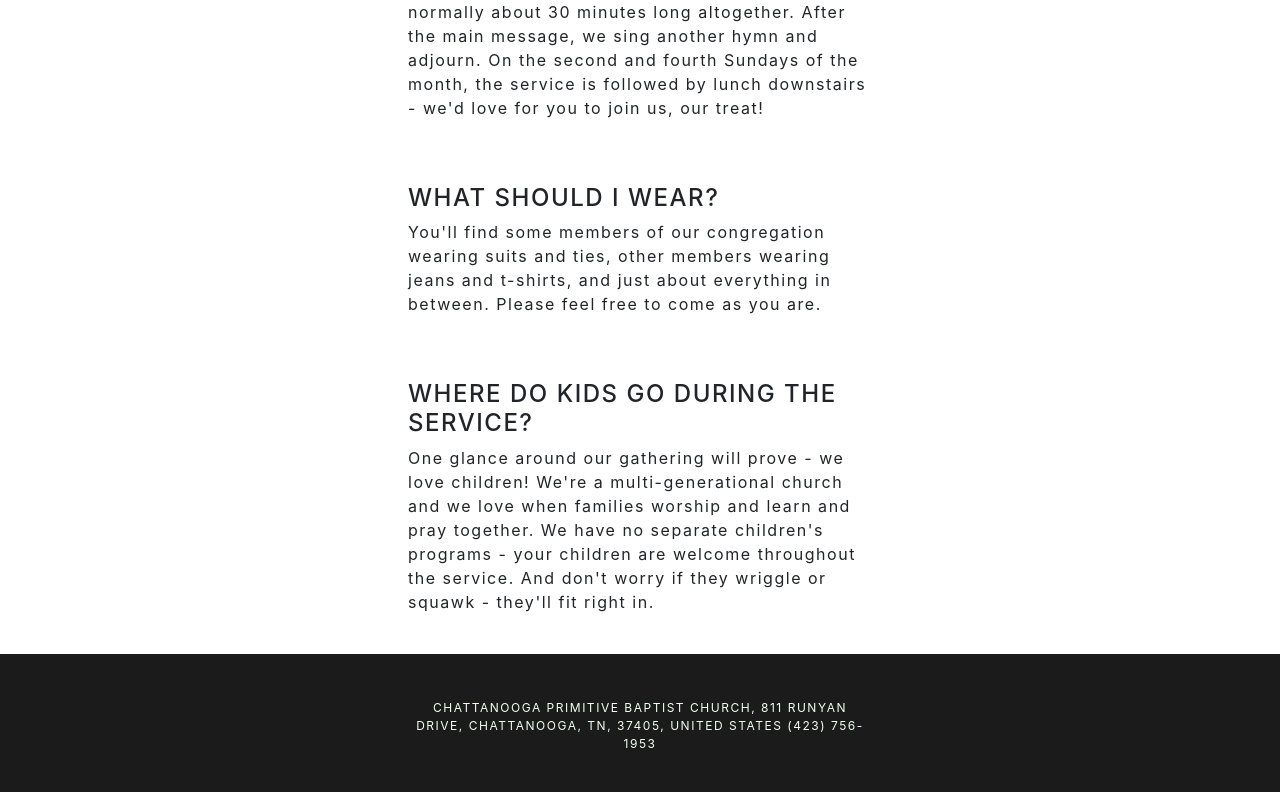
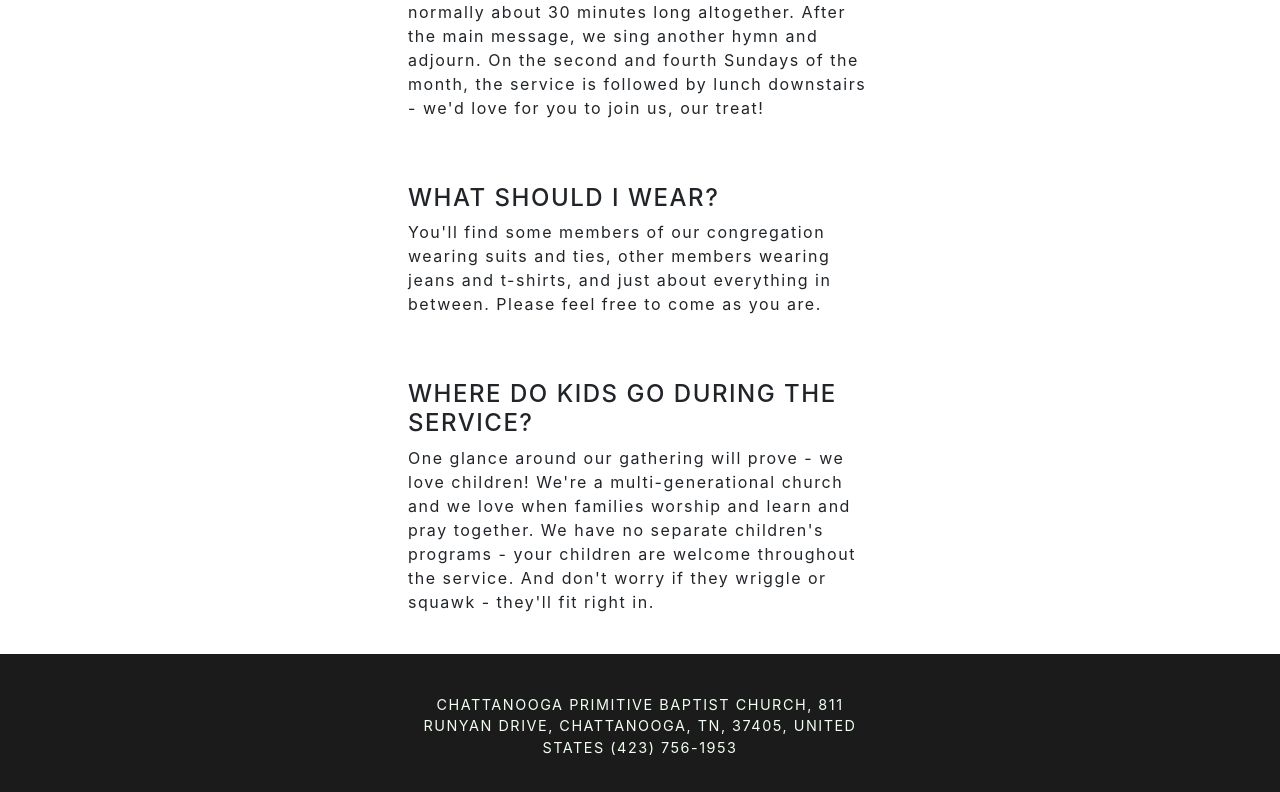
Before and after one commit to JackSkiles/C_v1, a React (Create React App) app: page /services in a window 1280 px wide. Shown: the part 1114-1906 px from the top of the page. Built offline with nearby package versions, Linux system fonts and the light colour scheme; what react-google-maps would draw is missing.

Commit message:
more css

```diff
--- a/src/components/Header.jsx
+++ b/src/components/Header.jsx
@@ -66,7 +66,7 @@ export default function Header() {
                             </Dropdown.Toggle>
                             <Dropdown.Menu className="dropMenu2">
                                 <Dropdown.Item><Link to="/" className="link2"><h3 className="text">BELIEFS</h3></Link></Dropdown.Item>
-                                <Dropdown.Item><Link to="/" className="link2"><h3 className="text">BELIEFS</h3></Link></Dropdown.Item>
+                                <Dropdown.Item><Link to="/" className="link2"><h3 className="text">ELDERS</h3></Link></Dropdown.Item>
                             </Dropdown.Menu>
                         </Dropdown>
                         <Dropdown.Divider />
--- a/src/components/footer.css
+++ b/src/components/footer.css
@@ -12,12 +12,12 @@
 }
 
 .mainCont2 p {
-    font-size: 1.5vh;
+    font-size: 1.8vh;
     letter-spacing: 1.52px;
 }
 
 @media screen and (max-width: 980px){
     .mainCont2 {
-        width: 50%;
+        width: 60%;
     }
 }
--- a/src/components/head.css
+++ b/src/components/head.css
@@ -83,7 +83,7 @@
         width: 30%;
     }
     .header {
-        font-size: 2vh;
+        font-size: 2.5vh;
     }
     .links {
         display: none;
```
